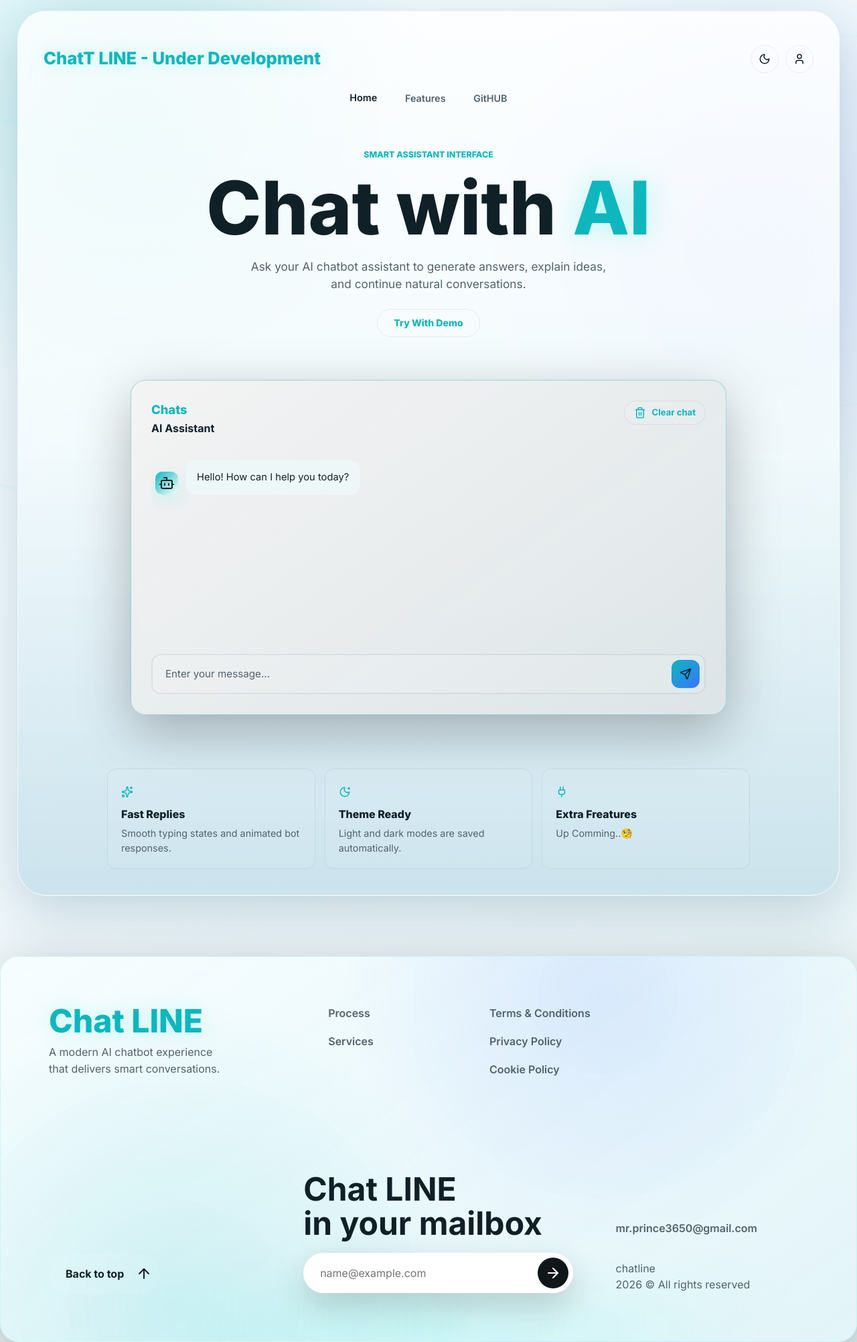
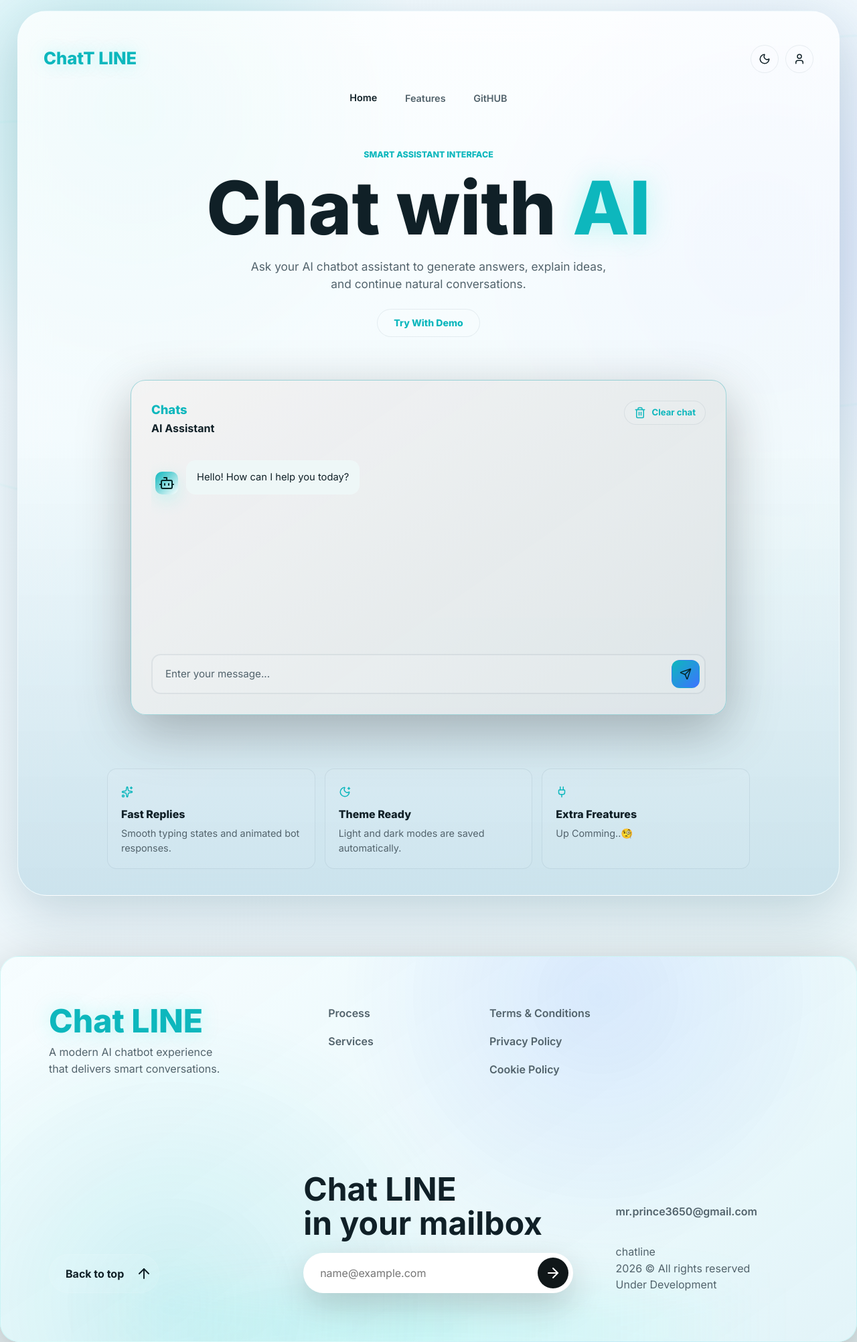
Before and after one commit to princemaurya71/AI-Chat-Bot, a plain HTML site: page index.html in a window 1280 px wide. Shown: the whole page at 67% size. Drawn offline with nearby package versions, Linux system fonts and the light colour scheme.

Commit message:
change-1

```diff
--- a/index.html
+++ b/index.html
@@ -3,7 +3,8 @@
   <head>
     <meta charset="UTF-8" />
     <meta name="viewport" content="width=device-width, initial-scale=1.0" />
-    <title>Aichatter - Chat with AI</title>
+    <title>ChatT LINE - Chat with AI</title>
+    <link rel="icon" href="asset\favicon-32x32.png" />
     <link rel="preconnect" href="https://fonts.googleapis.com" />
     <link rel="preconnect" href="https://fonts.gstatic.com" crossorigin />
     <link
@@ -26,7 +27,7 @@
     <main class="site-shell">
       <nav class="navbar navbar-expand-lg app-nav">
         <div class="container-fluid px-0">
-          <a class="navbar-brand" href="#">ChatT LINE - Under Development</a>
+          <a class="navbar-brand" href="#">ChatT LINE</a>
           <div class="nav-actions">
             <button
               class="icon-btn"
@@ -179,7 +180,7 @@
 
     <div class="footer-contact">
       <a href="mailto:hello@aichatter.ai">mr.prince3650@gmail.com</a>
-      <p>chatline<br />2026 © All rights reserved</p>
+      <p>chatline<br />2026 © All rights reserved <br>Under Development</p>
     </div>
   </div>
 </footer>
```
Also changed, not shown: asset/favicon-32x32.png (added).
